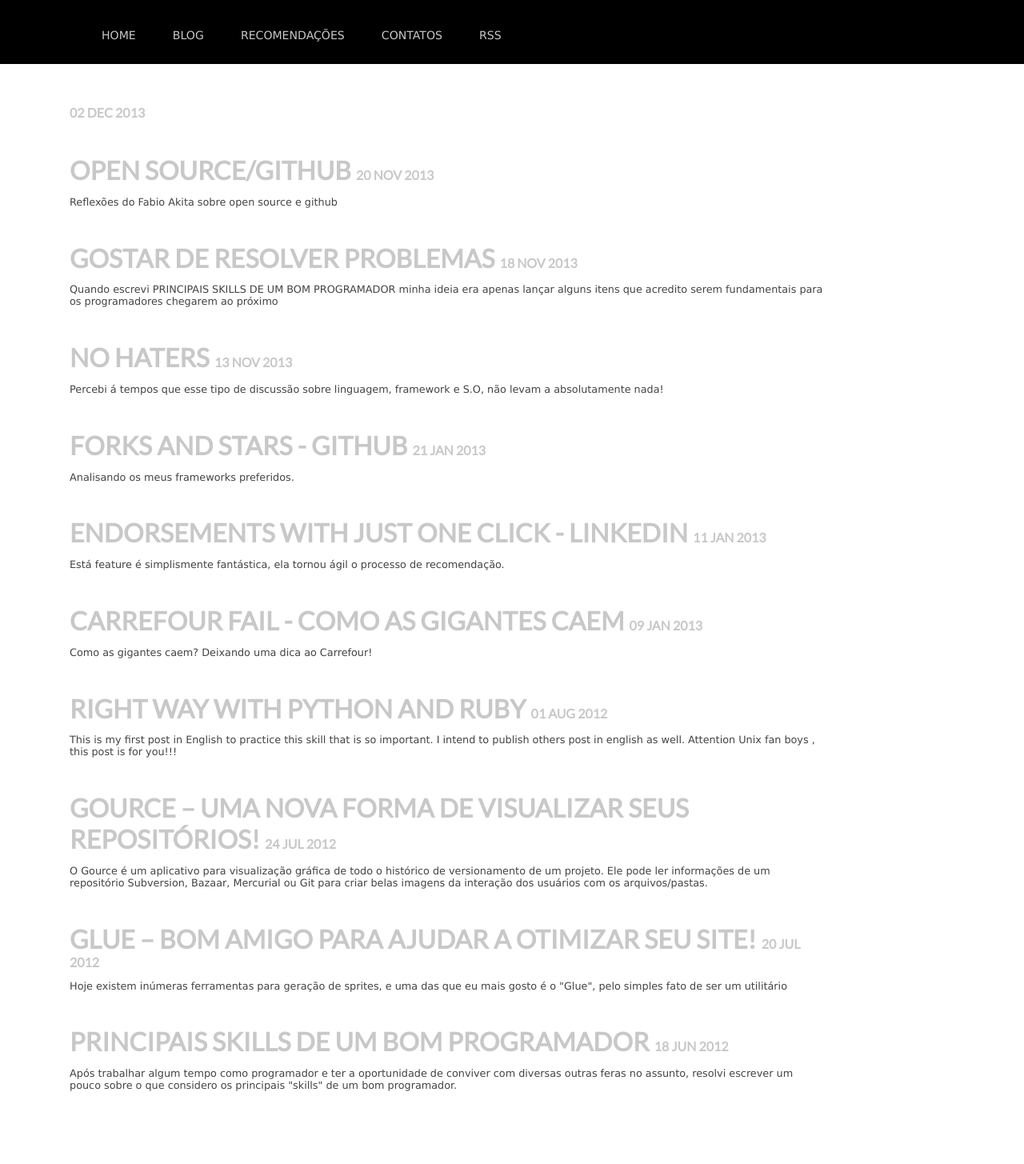
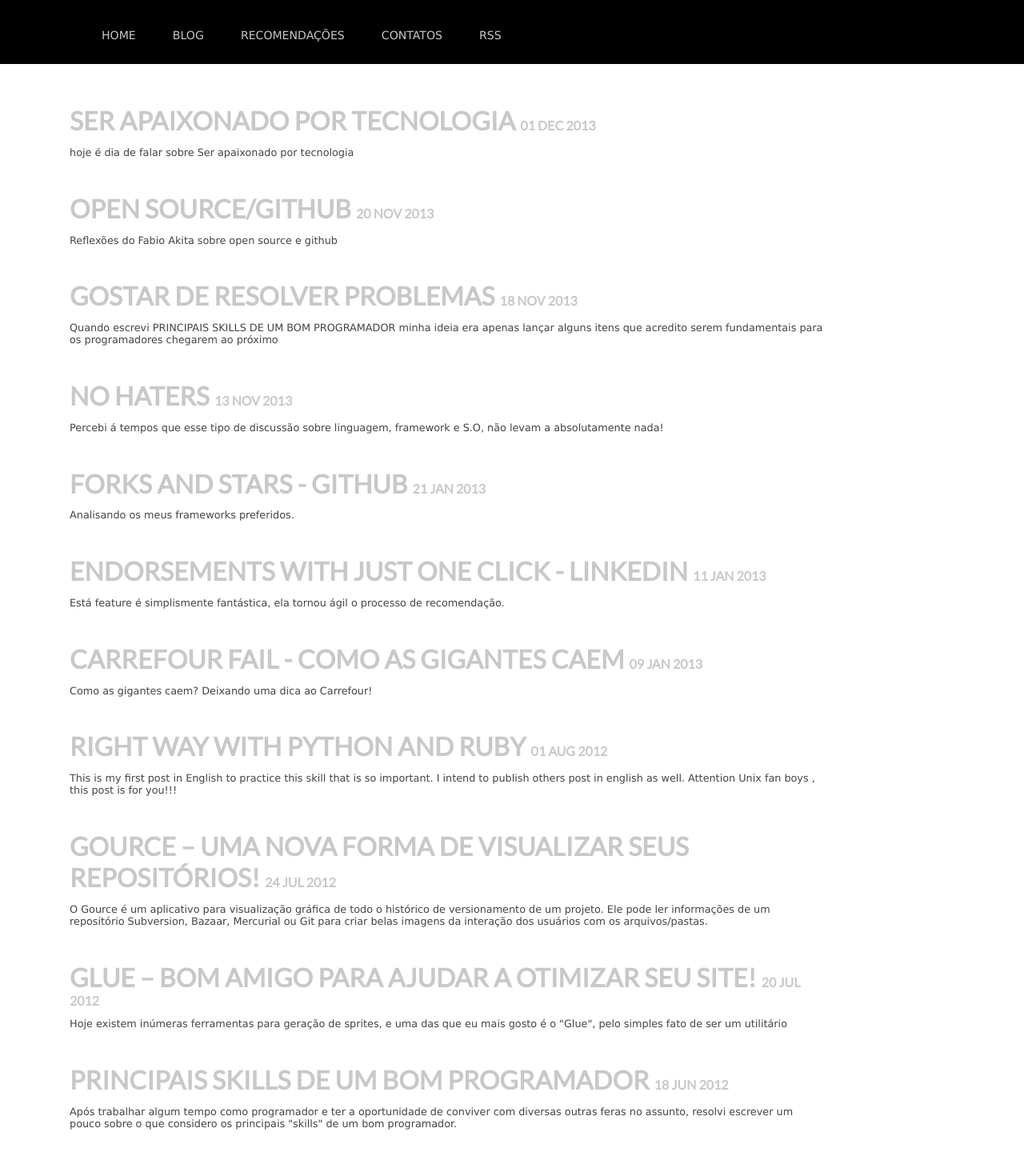
Before and after one commit to rgarbin/rgarbin.github.com, a Jekyll site: the page built from blog/index.html, in a window 1280 px wide. Shown: the whole page at 80% size. Built offline with Jekyll 4.4.1, drawn with Linux system fonts in a browser that asks for light colours; comment, search, counter and statistics services are not loaded; before the commit the page ends 1407 px from its top, so only the background shows below that.

Commit message:
Update 2013-12-01-ser-apaixonado-por-tecnologia.html
rft

```diff
--- a/_posts/2013-12-01-ser-apaixonado-por-tecnologia.html
+++ b/_posts/2013-12-01-ser-apaixonado-por-tecnologia.html
@@ -1,7 +1,7 @@
 ---
 layout: post
 title: Ser apaixonado por tecnologia
-description: hoje é dia de falar sobre: Ser apaixonado por tecnologia
+description: hoje é dia de falar sobre Ser apaixonado por tecnologia
 ---
 
 <article>
```
